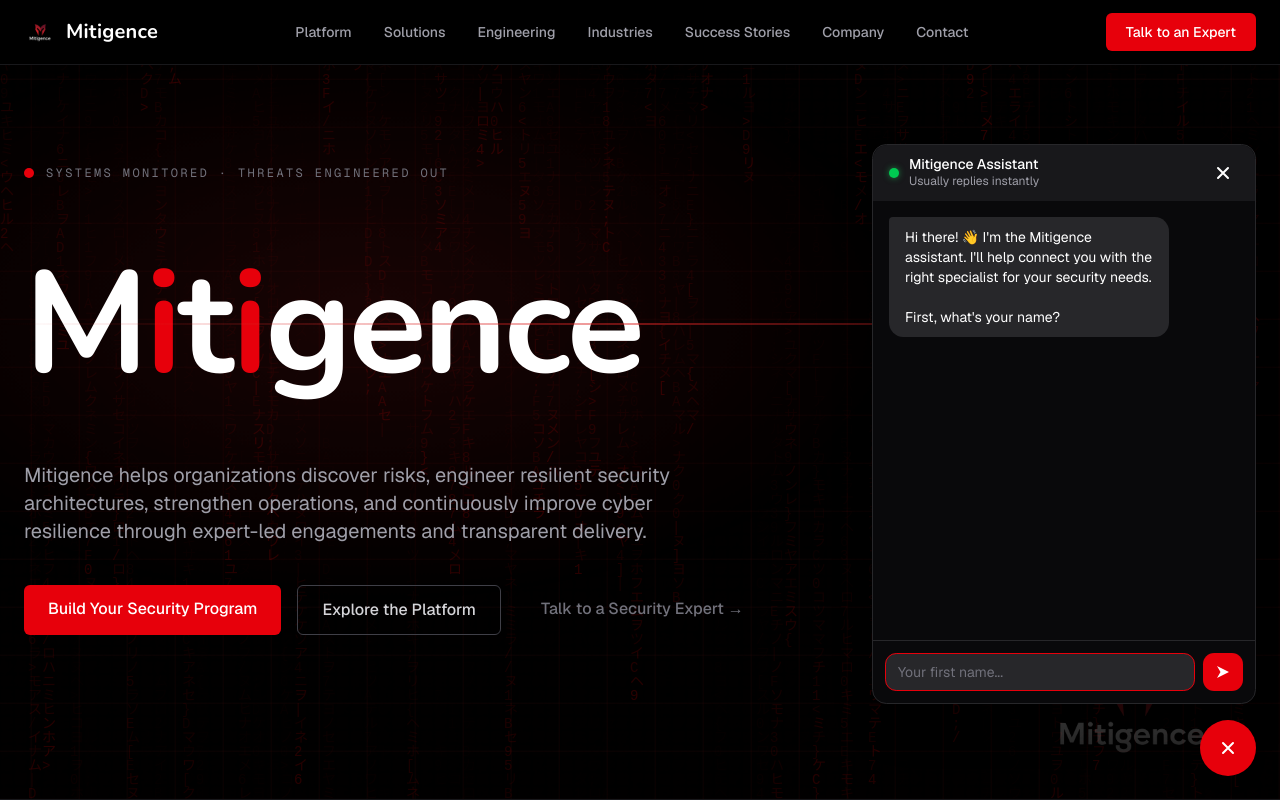
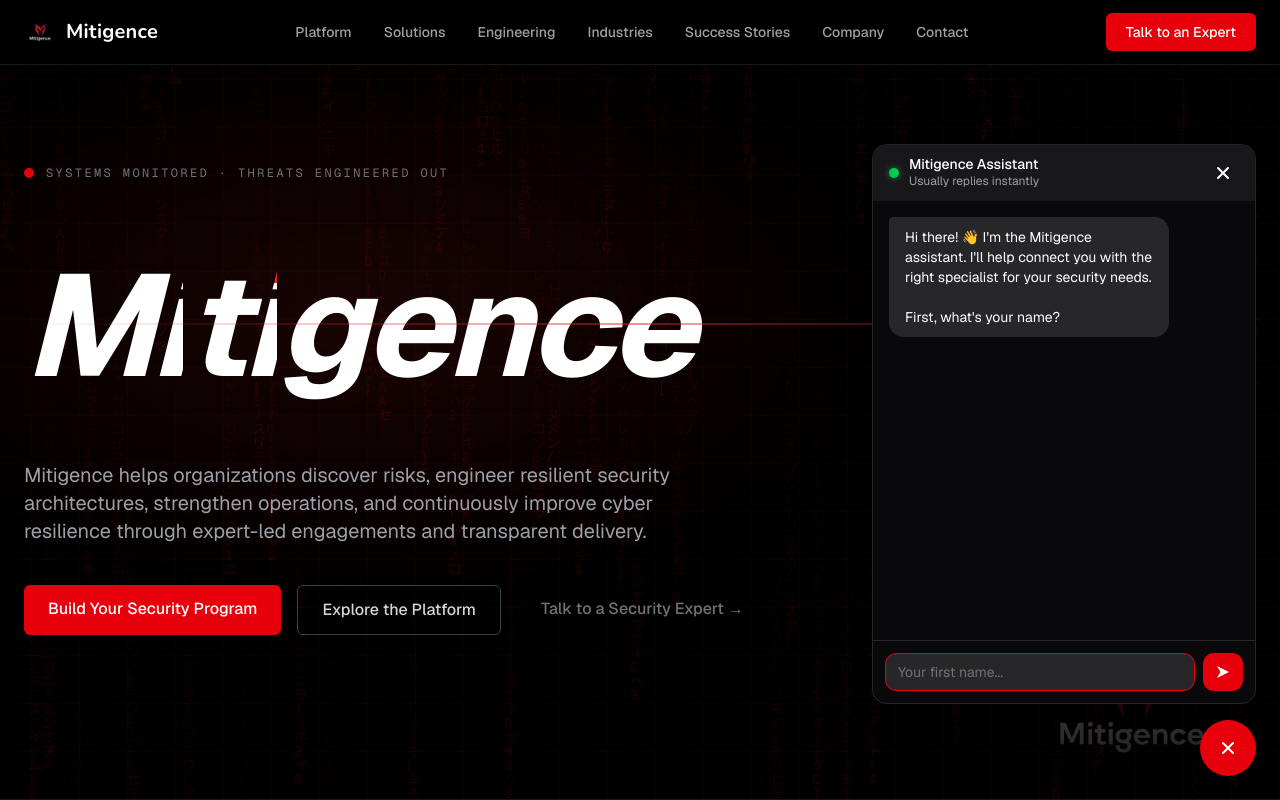
Before and after one commit to Mitigence/mitigence-platform, a Next.js app: page / in a window 1280 px wide. Both pictures are taken after a click on the button "Open chat". Shown: the top 800 px of the page. Built offline with nearby package versions, Linux system fonts and the light colour scheme.

Commit message:
feat: hero slide 2 — italic, match slide 0 font, red dots only on i via background-clip gradient
Co-Authored-By: Claude Sonnet 4.6 <noreply@anthropic.com>

```diff
--- a/src/components/home/Hero.tsx
+++ b/src/components/home/Hero.tsx
@@ -69,10 +69,13 @@ function HeroHeadline() {
             animate={{ opacity: 1 }}
             exit={{ opacity: 0 }}
             transition={DISSOLVE_TRANSITION}
-            className="text-6xl md:text-[9rem] font-bold text-white tracking-tight leading-none"
-            style={{ fontFamily: 'var(--font-nunito), var(--font-geist-sans), sans-serif' }}
+            className="text-6xl md:text-[9rem] font-bold text-white tracking-tight leading-none italic"
           >
-            M<span className="text-red-600">i</span>t<span className="text-red-600">i</span>gence
+            {'M'}
+            <span style={{ background: 'linear-gradient(to bottom, #dc2626 0%, #dc2626 28%, #ffffff 28%)', WebkitBackgroundClip: 'text', WebkitTextFillColor: 'transparent', backgroundClip: 'text' }}>i</span>
+            {'t'}
+            <span style={{ background: 'linear-gradient(to bottom, #dc2626 0%, #dc2626 28%, #ffffff 28%)', WebkitBackgroundClip: 'text', WebkitTextFillColor: 'transparent', backgroundClip: 'text' }}>i</span>
+            {'gence'}
           </motion.h1>
         )}
       </AnimatePresence>
```
